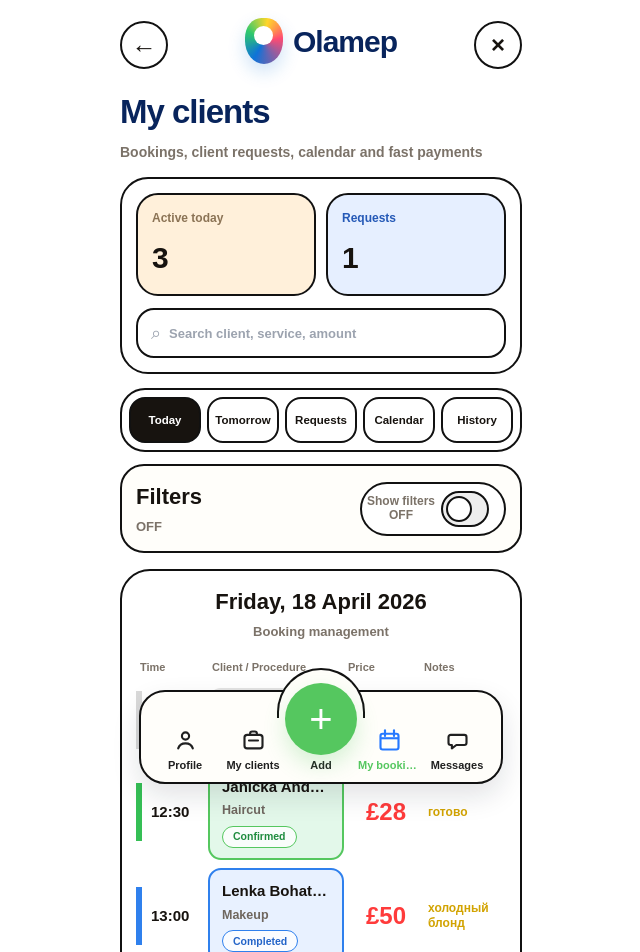
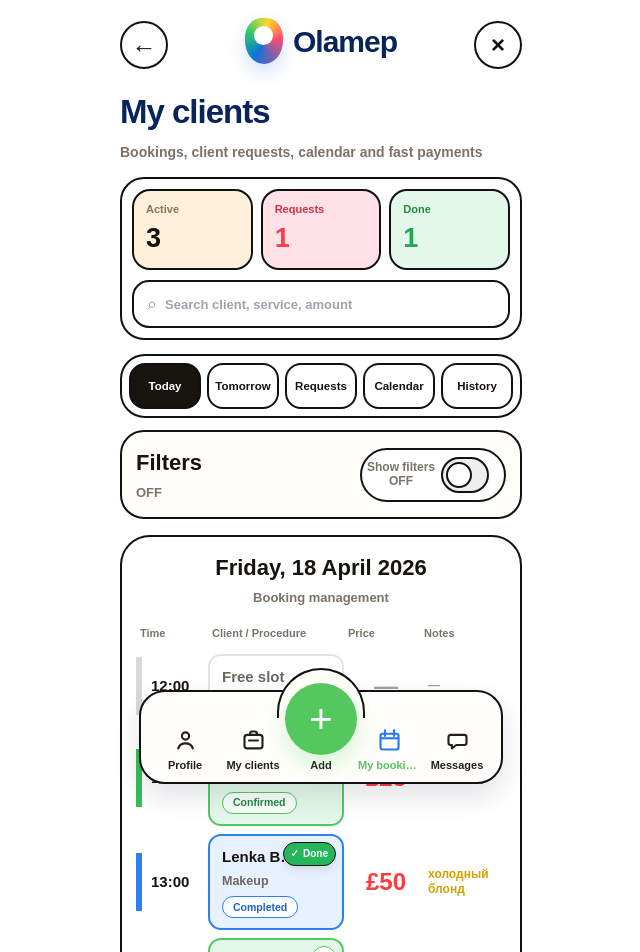
Before and after one commit to bellasalon4u-source/mapbookapp, a Next.js app: page /bookings/clients in a window 1280 px wide. Shown: the top 952 px of the page, without its empty margins (319-959 px from the left). Built offline with nearby package versions, Linux system fonts and the light colour scheme.

Commit message:
git add app/bookings/clients/page.tsx git commit -m "improve provider clients stats and booking status badges" git push

```diff
--- a/app/bookings/clients/page.tsx
+++ b/app/bookings/clients/page.tsx
@@ -57,6 +57,7 @@ type PageText = {
   history: string;
   activeToday: string;
   requestsCount: string;
+  doneToday: string;
   search: string;
   dayTitle: string;
   daySubtitle: string;
@@ -112,6 +113,8 @@ type PageText = {
   openChat: string;
   pendingRequestInfo: string;
   confirmedRequestInfo: string;
+  doneBadge: string;
+  needsAction: string;
 };
 
 const EN_TEXT: PageText = {
@@ -122,8 +125,9 @@ const EN_TEXT: PageText = {
   requests: 'Requests',
   calendar: 'Calendar',
   history: 'History',
-  activeToday: 'Active today',
+  activeToday: 'Active',
   requestsCount: 'Requests',
+  doneToday: 'Done',
   search: 'Search client, service, amount',
   dayTitle: 'Friday, 18 April 2026',
   daySubtitle: 'Booking management',
@@ -183,6 +187,8 @@ const EN_TEXT: PageText = {
     'This request is waiting for your confirmation. After accepting, the client will get address/contact access according to booking rules.',
   confirmedRequestInfo:
     'Booking is confirmed. Contacts and chat are available according to access rules.',
+  doneBadge: 'Done',
+  needsAction: 'Needs action',
 };
 
 const textOverrides: Partial<Record<AppLanguage, Partial<PageText>>> = {
@@ -194,8 +200,9 @@ const textOverrides: Partial<Record<AppLanguage, Partial<PageText>>> = {
     requests: 'Запросы',
     calendar: 'Календарь',
     history: 'История',
-    activeToday: 'Активно сегодня',
+    activeToday: 'Активно',
     requestsCount: 'Запросы',
+    doneToday: 'Готово',
     search: 'Поиск: клиент, услуга, сумма',
     dayTitle: 'Пятница, 18 апреля 2026',
     daySubtitle: 'Управление бронями',
@@ -255,6 +262,8 @@ const textOverrides: Partial<Record<AppLanguage, Partial<PageText>>> = {
       'Эта заявка ждёт вашего подтверждения. После подтверждения клиент получит доступ к адресу и контактам по правилам брони.',
     confirmedRequestInfo:
       'Бронь подтверждена. Чат и контакты доступны по правилам доступа.',
+    doneBadge: 'Готово',
+    needsAction: 'Нужно действие',
   },
 };
 
@@ -471,6 +480,40 @@ function getSlotStyle(status: SlotStatus) {
   };
 }
 
+function getCornerBadge(status: SlotStatus, text: PageText) {
+  if (status === 'completed') {
+    return {
+      icon: '✓',
+      label: text.doneBadge,
+      bg: '#25b65a',
+      color: '#ffffff',
+      border: '#111111',
+    };
+  }
+
+  if (status === 'pending') {
+    return {
+      icon: '!',
+      label: text.needsAction,
+      bg: '#ff4b52',
+      color: '#ffffff',
+      border: '#111111',
+    };
+  }
+
+  if (status === 'confirmed') {
+    return {
+      icon: '✓',
+      label: text.confirmed,
+      bg: '#ffffff',
+      color: '#25a653',
+      border: '#55c75f',
+    };
+  }
+
+  return null;
+}
+
 function parseTimeFromDateTime(value?: string) {
   if (!value) return '09:00';
 
@@ -753,6 +796,8 @@ export default function ProviderClientsPage() {
 
   const requestCount = slots.filter((slot) => slot.status === 'pending').length;
 
+  const completedCount = slots.filter((slot) => slot.status === 'completed').length;
+
   const handleOpenTimeModal = (slot: ProviderSlot) => {
     const [hour, minute] = slot.time.split(':');
     setEditHour(hour || '09');
@@ -972,57 +1017,85 @@ export default function ProviderClientsPage() {
           <section style={{ marginTop: 16 }}>
             <div
               style={{
-                borderRadius: 28,
+                borderRadius: 24,
                 border: '2px solid #111111',
                 background: '#ffffff',
-                padding: 14,
+                padding: 10,
               }}
             >
               <div
                 style={{
                   display: 'grid',
-                  gridTemplateColumns: '1fr 1fr',
-                  gap: 10,
+                  gridTemplateColumns: '1fr 1fr 1fr',
+                  gap: 8,
                 }}
               >
                 <div
                   style={{
-                    borderRadius: 22,
+                    minHeight: 76,
+                    borderRadius: 18,
                     border: '2px solid #111111',
                     background: '#fff0da',
-                    padding: 14,
+                    padding: '10px 12px',
+                    display: 'flex',
+                    flexDirection: 'column',
+                    justifyContent: 'space-between',
                   }}
                 >
-                  <div style={{ fontSize: 12, color: '#8b7355', fontWeight: 900 }}>
+                  <div style={{ fontSize: 11, color: '#8b7355', fontWeight: 900 }}>
                     {text.activeToday}
                   </div>
-                  <div style={{ marginTop: 8, fontSize: 30, fontWeight: 900 }}>
+                  <div style={{ fontSize: 27, fontWeight: 900, color: '#17130f' }}>
                     {activeTodayCount}
                   </div>
                 </div>
 
                 <div
                   style={{
-                    borderRadius: 22,
+                    minHeight: 76,
+                    borderRadius: 18,
                     border: '2px solid #111111',
-                    background: '#e6efff',
-                    padding: 14,
+                    background: requestCount > 0 ? '#ffe1e7' : '#fff3f5',
+                    padding: '10px 12px',
+                    display: 'flex',
+                    flexDirection: 'column',
+                    justifyContent: 'space-between',
                   }}
                 >
-                  <div style={{ fontSize: 12, color: '#2559b7', fontWeight: 900 }}>
+                  <div style={{ fontSize: 11, color: '#cf3344', fontWeight: 900 }}>
                     {text.requestsCount}
                   </div>
-                  <div style={{ marginTop: 8, fontSize: 30, fontWeight: 900 }}>
+                  <div style={{ fontSize: 27, fontWeight: 900, color: '#ff3b4e' }}>
                     {requestCount}
                   </div>
                 </div>
+
+                <div
+                  style={{
+                    minHeight: 76,
+                    borderRadius: 18,
+                    border: '2px solid #111111',
+                    background: '#e3f8ea',
+                    padding: '10px 12px',
+                    display: 'flex',
+                    flexDirection: 'column',
+                    justifyContent: 'space-between',
+                  }}
+                >
+                  <div style={{ fontSize: 11, color: '#1f8c3f', fontWeight: 900 }}>
+                    {text.doneToday}
+                  </div>
+                  <div style={{ fontSize: 27, fontWeight: 900, color: '#25a653' }}>
+                    {completedCount}
+                  </div>
+                </div>
               </div>
 
               <div
                 style={{
-                  marginTop: 12,
-                  height: 50,
-                  borderRadius: 18,
+                  marginTop: 10,
+                  height: 48,
+                  borderRadius: 17,
                   border: '2px solid #111111',
                   background: '#ffffff',
                   display: 'flex',
@@ -1353,6 +1426,7 @@ export default function ProviderClientsPage() {
             <div style={{ marginTop: 8, display: 'grid', gap: 8 }}>
               {visibleSlots.map((slot) => {
                 const style = getSlotStyle(slot.status);
+                const badge = getCornerBadge(slot.status, text);
                 const isEmpty = slot.status === 'free' || slot.status === 'blocked';
 
                 return (
@@ -1411,8 +1485,49 @@ export default function ProviderClientsPage() {
                         padding: '10px 12px',
                         boxSizing: 'border-box',
                         overflow: 'hidden',
+                        position: 'relative',
                       }}
                     >
+                      {badge ? (
+                        <div
+                          style={{
+                            position: 'absolute',
+                            top: 6,
+                            right: 6,
+                            minWidth: 24,
+                            height: 24,
+                            borderRadius: 999,
+                            border: `1.5px solid ${badge.border}`,
+                            background: badge.bg,
+                            color: badge.color,
+                            display: 'inline-flex',
+                            alignItems: 'center',
+                            justifyContent: 'center',
+                            gap: 4,
+                            padding: '0 7px',
+                            fontSize: 10,
+                            fontWeight: 900,
+                            lineHeight: 1,
+                            boxShadow: '0 4px 10px rgba(0,0,0,0.10)',
+                          }}
+                          title={badge.label}
+                        >
+                          <span>{badge.icon}</span>
+                          {slot.status === 'completed' || slot.status === 'pending' ? (
+                            <span
+                              style={{
+                                maxWidth: 54,
+                                overflow: 'hidden',
+                                textOverflow: 'ellipsis',
+                                whiteSpace: 'nowrap',
+                              }}
+                            >
+                              {badge.label}
+                            </span>
+                          ) : null}
+                        </div>
+                      ) : null}
+
                       {slot.status === 'free' ? (
                         <div
                           style={{
@@ -1443,6 +1558,7 @@ export default function ProviderClientsPage() {
                         <>
                           <div
                             style={{
+                              paddingRight: badge ? 34 : 0,
                               fontSize: 15,
                               fontWeight: 900,
                               color: '#17130f',
```
